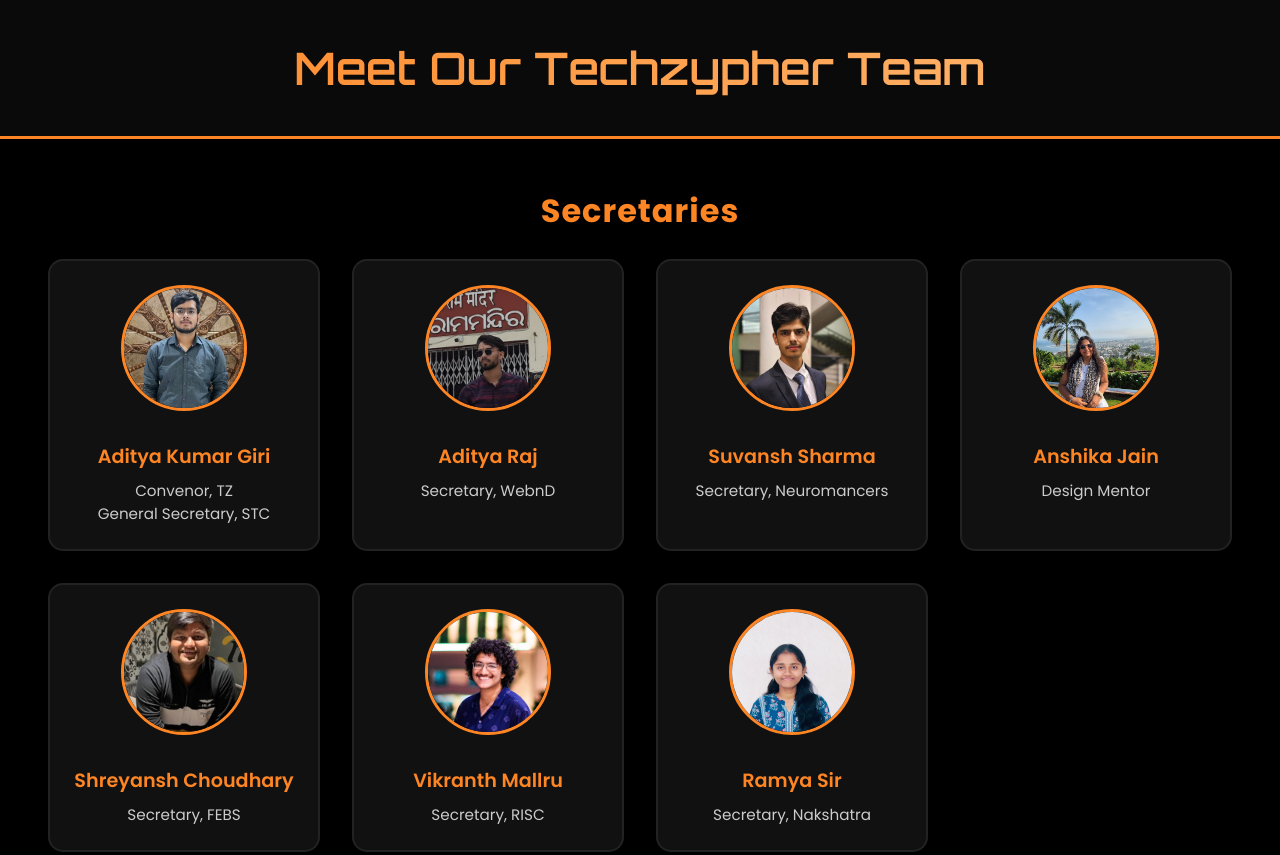
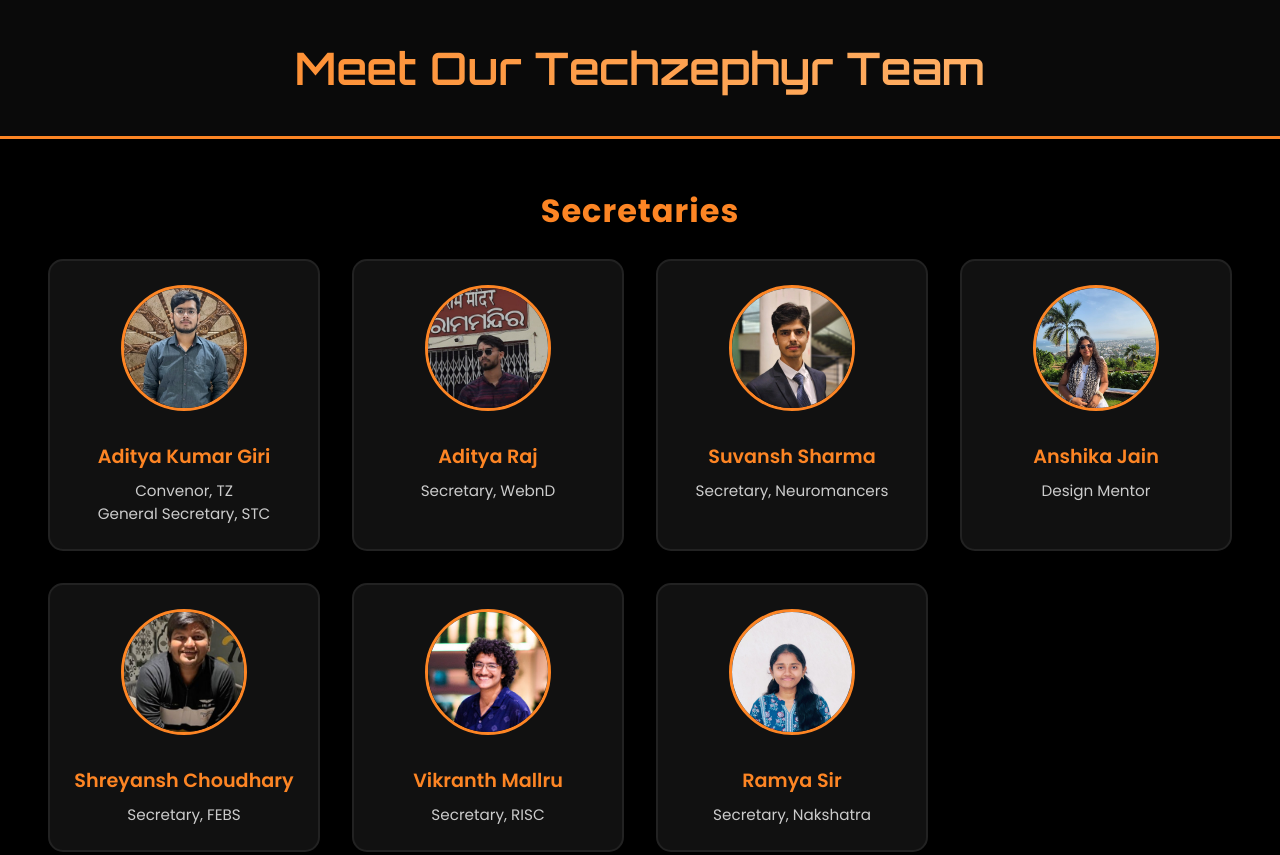
Before and after one commit to ayushranjan-iitbbs/techzephyr, a plain HTML site: page Team/team.html in a window 1280 px wide. Shown: the top 855 px of the page. Drawn offline with Linux system fonts and the light colour scheme.

Commit message:
Update team.html

```diff
--- a/Team/team.html
+++ b/Team/team.html
@@ -3,13 +3,13 @@
 <head>
   <meta charset="UTF-8">
   <meta name="viewport" content="width=device-width, initial-scale=1.0">
-  <title>Techzypher Team</title>
+  <title>Techzephyr Team</title>
   <link href="https://fonts.googleapis.com/css2?family=Poppins:wght@400;600;700&family=Orbitron:wght@600&display=swap" rel="stylesheet">
   <link rel="stylesheet" href="team.css">
 </head>
 <body>
   <header>
-    <h1>Meet Our Techzypher Team</h1>
+    <h1>Meet Our Techzephyr Team</h1>
   </header>
 
   <!-- Core Team -->
```
